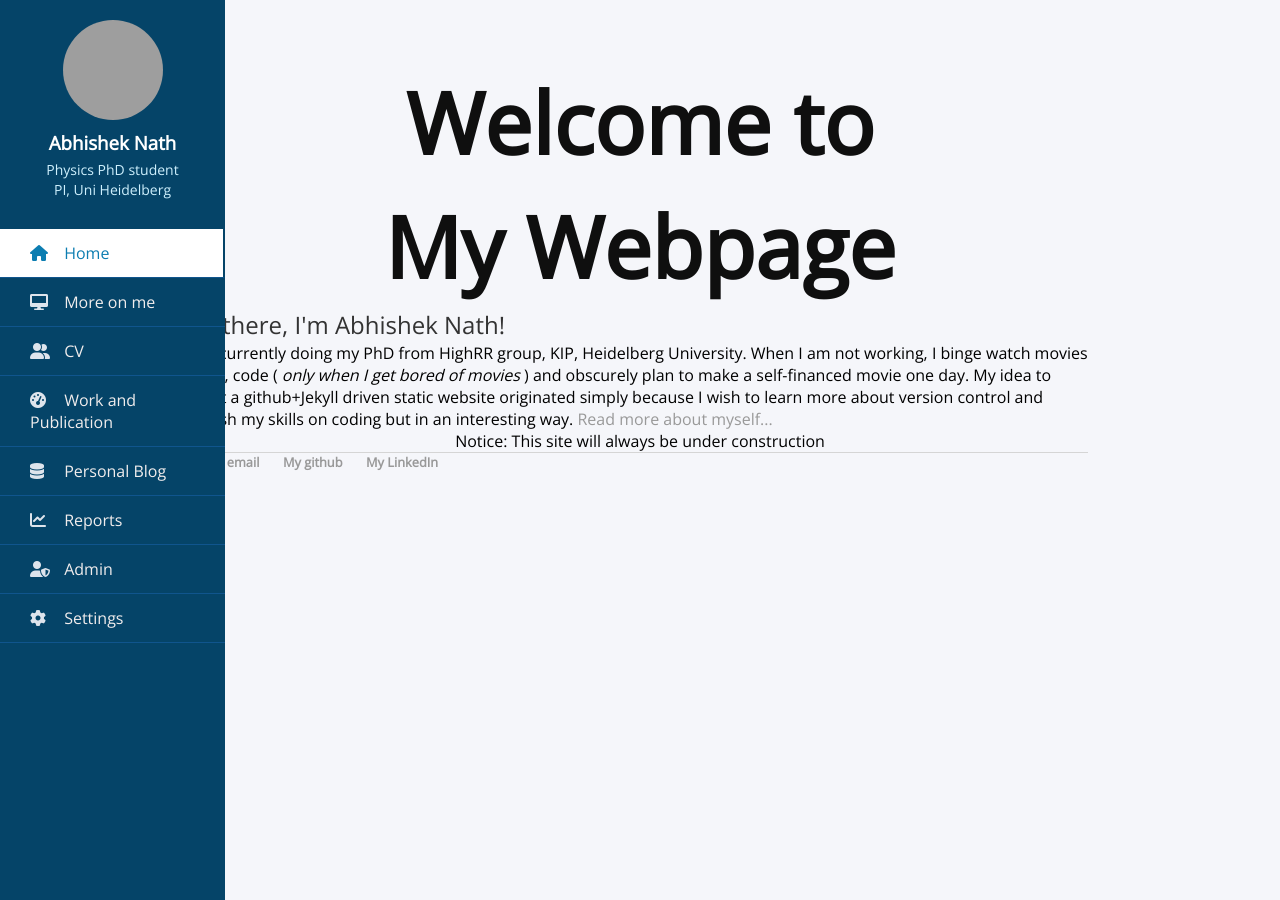
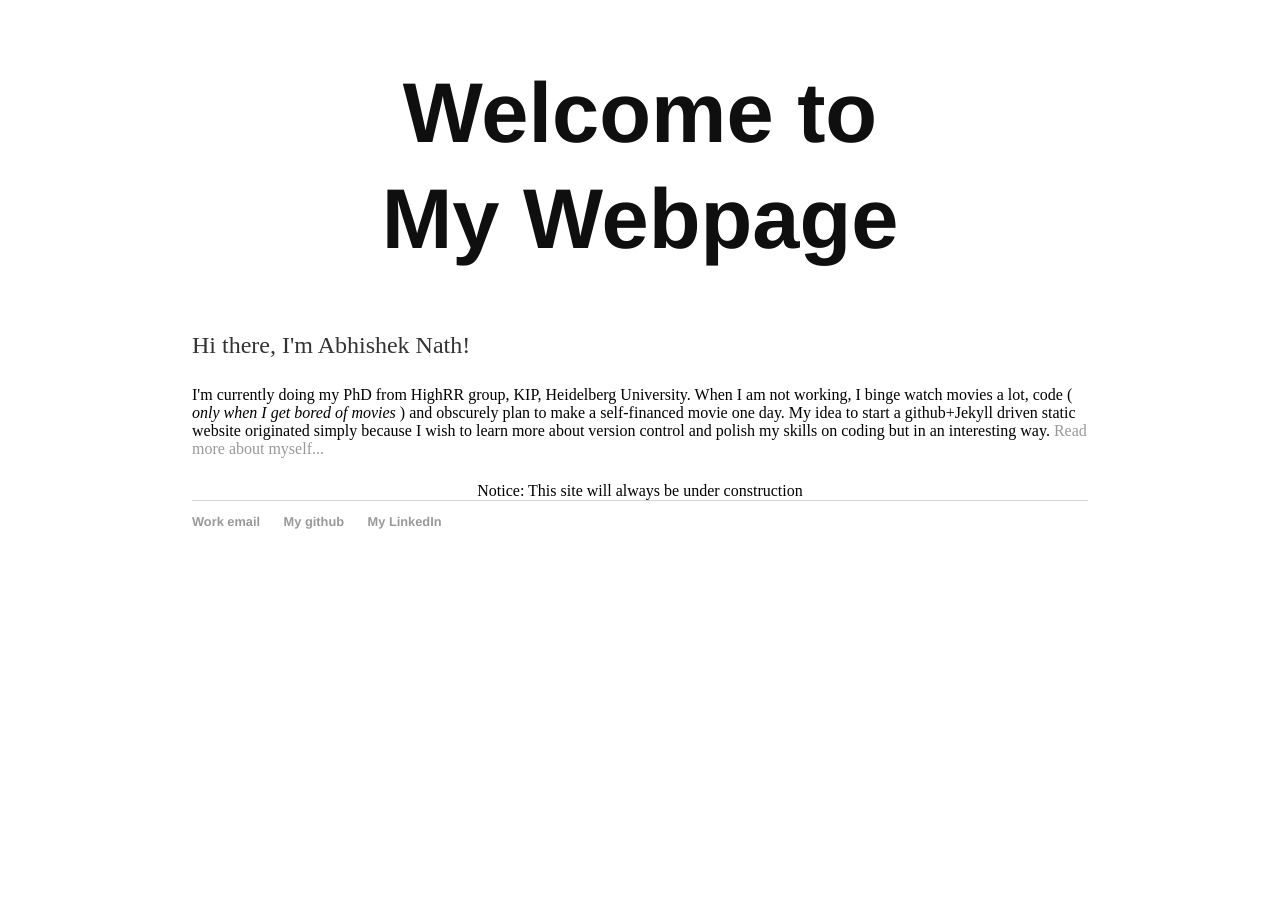
Before and after one commit to an15ms157/abhishek.github.io, a Jekyll site: the page built from index.html, in a window 1280 px wide. Built offline with Jekyll 4.4.1, drawn with Linux system fonts in a browser that asks for light colours; grey boxes are pictures that could not be loaded.

Commit message:
Update default.html

```diff
--- a/_layouts/default.html
+++ b/_layouts/default.html
@@ -6,73 +6,6 @@
 			<link rel="stylesheet" type="text/css" href="/css/main.css">
 		</head>
 		<body>
-			  <div class="wrapper">
-	<link type="text/css" rel="stylesheet" href="css/sidebar.css"/>
-    	<link rel="stylesheet" href="https://cdnjs.cloudflare.com/ajax/libs/font-awesome/6.0.0/css/all.min.css">
-        <!--Top menu -->
-        <div class="sidebar">
-            <div class="profile">
-                <img src="https://1.bp.blogspot.com/-vhmWFWO2r8U/YLjr2A57toI/AAAAAAAACO4/0GBonlEZPmAiQW4uvkCTm5LvlJVd_-l_wCNcBGAsYHQ/s16000/team-1-2.jpg" alt="profile_picture">
-                <h3>Abhishek Nath</h3>
-                <p>Physics PhD student</p>
-                <p>PI, Uni Heidelberg</p>
-            </div>
-		<ul>
-                <li>
-                    <a href="/" class="active">
-                        <span class="icon"><i class="fas fa-home"></i></span>
-                        <span class="item">Home</span>
-                    </a>
-                </li>
-                <li>
-                    <a href="/about">
-                        <span class="icon"><i class="fas fa-desktop"></i></span>
-                        <span class="item">More on me</span>
-                    </a>
-                </li>
-                <li>
-                    <a href="/cv">
-                        <span class="icon"><i class="fas fa-user-friends"></i></span>
-                        <span class="item">CV</span>
-                    </a>
-                </li>
-                <li>
-                    <a href="/work">
-                        <span class="icon"><i class="fas fa-tachometer-alt"></i></span>
-                        <span class="item">Work and Publication</span>
-                    </a>
-                </li>
-                <li>
-                    <a href="/blog">
-                        <span class="icon"><i class="fas fa-database"></i></span>
-                        <span class="item">Personal Blog</span>
-                    </a>
-                </li>
-                <li>
-                    <a href="#">
-                        <span class="icon"><i class="fas fa-chart-line"></i></span>
-                        <span class="item">Reports</span>
-                    </a>
-                </li>
-                <li>
-                    <a href="#">
-                        <span class="icon"><i class="fas fa-user-shield"></i></span>
-                        <span class="item">Admin</span>
-                    </a>
-                </li>
-                <li>
-                    <a href="#">
-                        <span class="icon"><i class="fas fa-cog"></i></span>
-                        <span class="item">Settings</span>
-                    </a>
-                </li>
-            </ul>
-        </div>
-
-        </div>
-
-    </div>
-
 
 			<div class="container">
 
```
